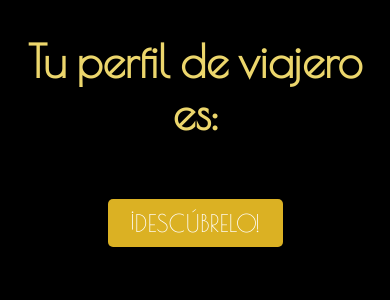
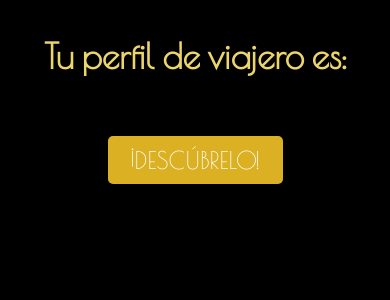
Before and after one commit to Raul1551/perfil-viajero, a PHP site: page /index-perfilViajero.html in a window 390 px wide. Shown: the top 300 px of the page. Run offline with PHP 8.4, Linux system fonts and the light colour scheme.

Commit message:
imagenes anadidas

```diff
--- a/index-pregunta11.html
+++ b/index-pregunta11.html
@@ -41,7 +41,7 @@
             <h3>Obras de teatro | Conciertos</h3>
           </div>
           <div class="col">
-            <input type="checkbox" value="wellnes" name="valores[]" class="form-control datoInput" id="check411" onclick="disableSending(this)">
+            <input type="checkbox" value="wellness" name="valores[]" class="form-control datoInput" id="check411" onclick="disableSending(this)">
             <label for="check411"></label>
             <img
               src="https://res.cloudinary.com/udestinations/image/upload/v1657729868/quiz/retiros-espirituales_llfopy.jpg"
--- a/styles-perfilViajero.css
+++ b/styles-perfilViajero.css
@@ -74,3 +74,51 @@ img{
     margin-top: 30px;
 
 }
+
+/* Extra large devices (large desktops, 1200px and up) */
+@media (max-width: 1200px) {
+
+}
+
+/* Large devices (desktops, 992px and up) */
+@media (max-width: 992px) {
+    html, body {
+        width: 100%!important;
+             overflow-x:hidden;
+     }
+
+     img{
+        display: block;
+        margin: auto;
+        max-width: 730px;
+        max-height: 600px;
+        margin-top: 30px;
+
+    }
+
+}
+
+/* Medium devices (tablets, 768px and up) */
+/*@media (max-width: 768px) {
+
+}*/
+/* Small devices (landscape phones, 576px and up ) */
+@media (max-width: 576px) {
+    html, body {
+        width: 100%!important;
+             overflow-x:hidden;
+     }
+
+     img{
+        display: block;
+        margin: auto;
+        max-width: 330px;
+        max-height: 200px;
+        margin-top: 30px;
+
+    }
+
+    h1{
+        font-size: 35px;
+    }
+}
```
Also changed, not shown: perfilViajero.js (+21 -2 lines), 2 other files.
